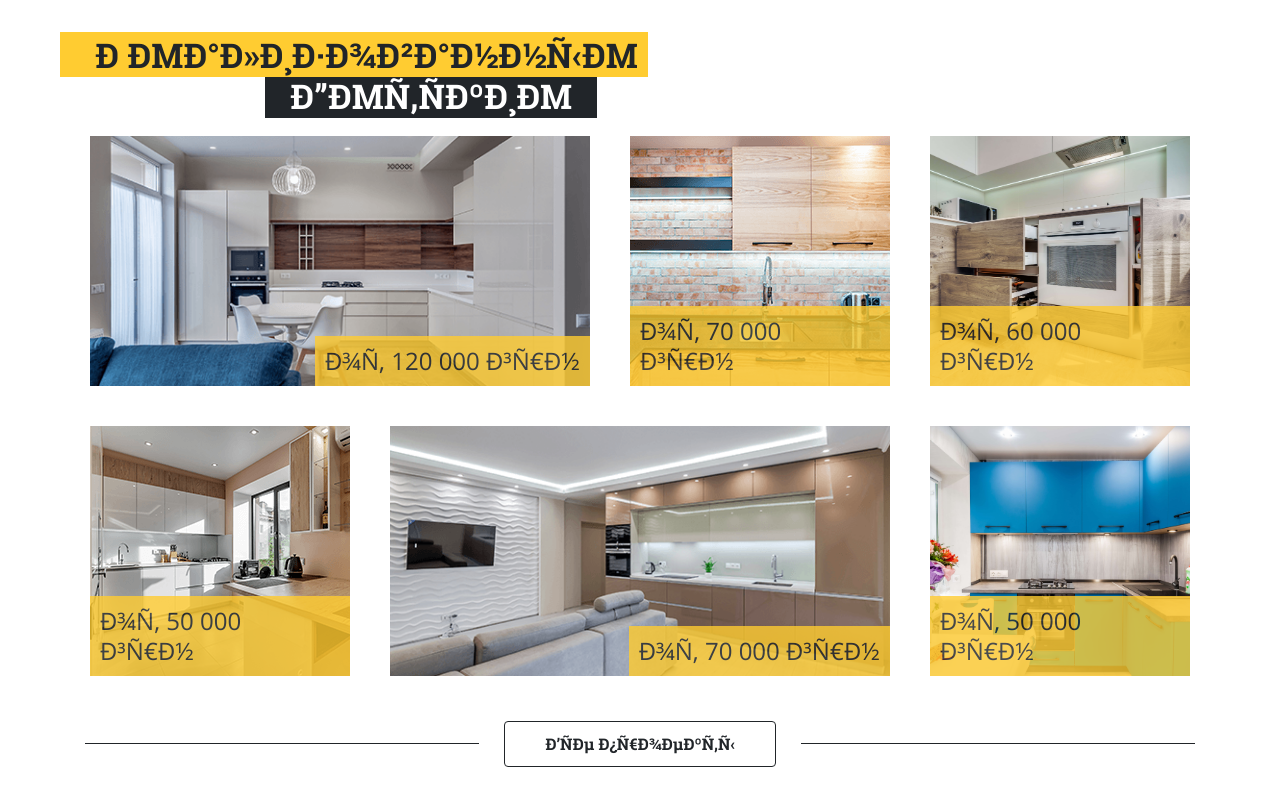
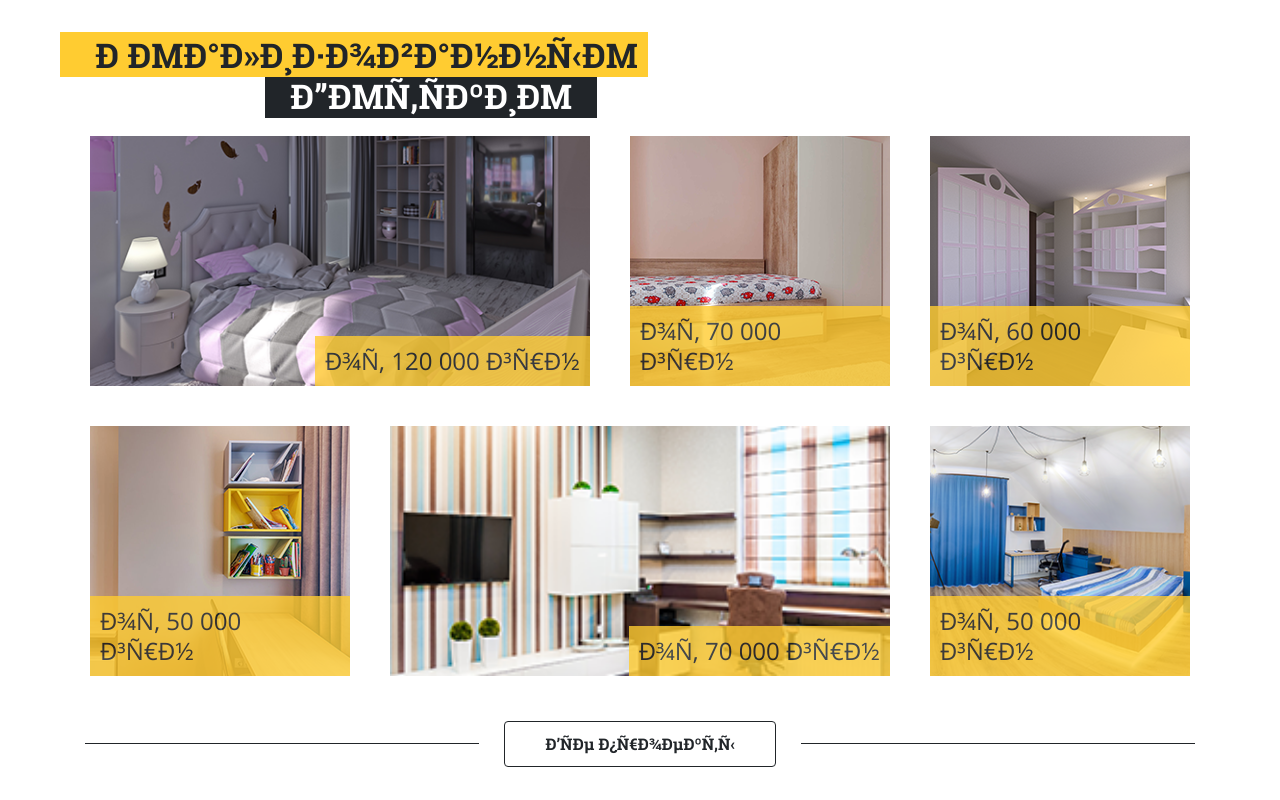
Before and after one commit to d35par/alba_detskie, a plain HTML site: page index.html in a window 1280 px wide. Shown: the part 860-1660 px from the top of the page. Drawn offline with nearby package versions, Linux system fonts and the light colour scheme; a script that the page names is missing.

Commit message:
edit photo

```diff
--- a/css/detskie.css
+++ b/css/detskie.css
@@ -1,3 +1,31 @@
+  .main-slide {
+    background: url(../img/detskiebg.png) center/cover no-repeat;
+  }
+
+.k1 {
+     background: url('../img/detskie1.png') center/cover no-repeat;
+}
+
+.k2 {
+     background: url('../img/detskie2.png') center/cover no-repeat;
+}
+
+.k3 {
+     background: url('../img/detskie3.png') center/cover no-repeat;
+}
+
+.k4 {
+     background: url('../img/detskie4.png') center/cover no-repeat;
+}
+
+.k5 {
+     background: url('../img/detskie5.png') center/cover no-repeat;
+}
+
+.k6 {
+     background: url('../img/detskie6.png') center/cover no-repeat;
+}
+
   .bloackHead {
     font-family: RobotoSlab;
     font-size: 25px;
--- a/index.html
+++ b/index.html
@@ -473,7 +473,7 @@
                             </div>
                         </div>
 
-                        <div class="container-fluid block-big" style="padding:100px 15px; background: url(img/quality.png) center/cover no-repeat;">
+                        <div class="container-fluid block-big" style="padding:100px 15px; background: url(img/detskiegarant.png) center/cover no-repeat;">
                             <div class="row height align-items-center justify-content-center" style="color: #fff;text-align: center">
                                 <div class="container  f34 robsl bold">Теперь вы знаете наш подход
                                     <br>и отношение к качеству производства</div>
```
Also changed, not shown: img/detskie1.png (added), img/detskie2.png (added), img/detskie3.png (added), img/detskie4.png (added), img/detskie5.png (added), img/detskie6.png (added), img/detskiebg.png (added), img/detskiegarant.png (added). Lines whose indentation alone changed are shown as unchanged.
